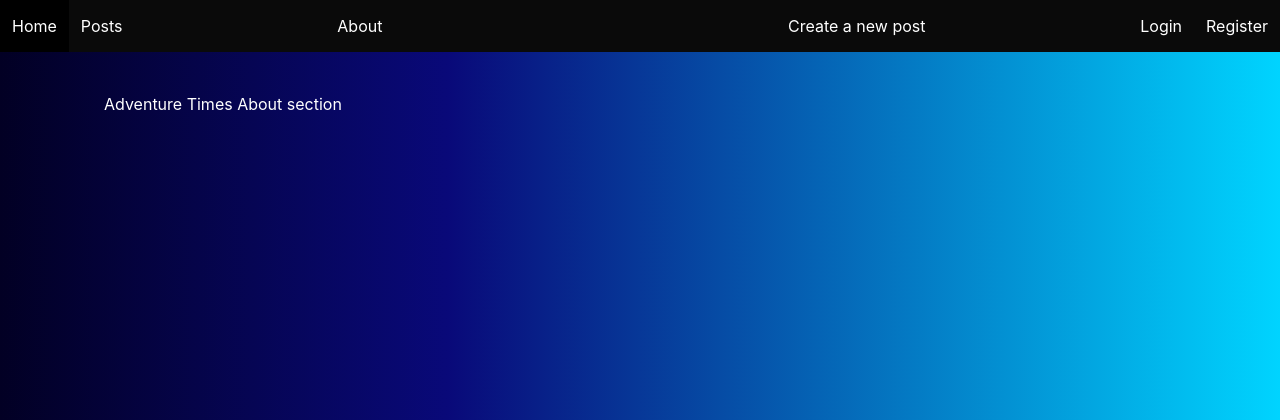
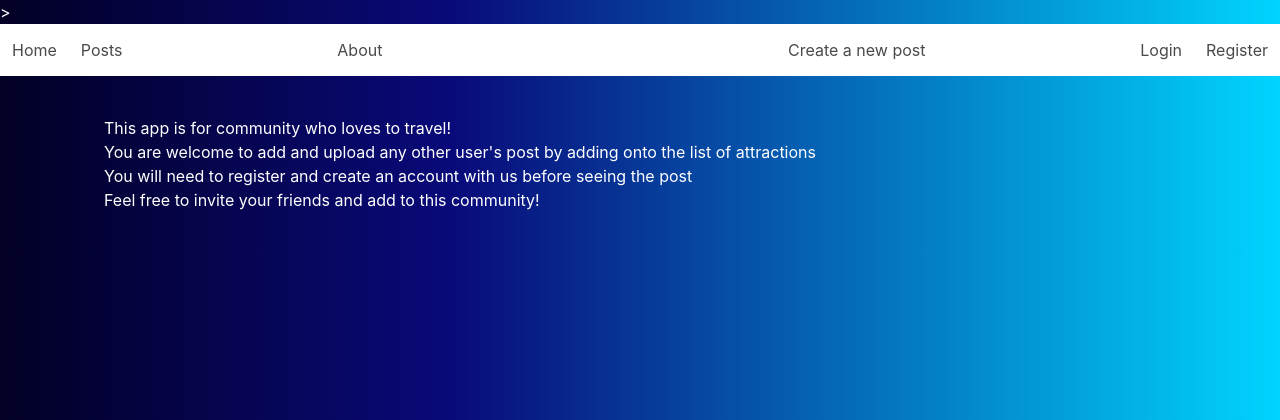
Before and after one commit to Tiranoe/adventureTime, a Django app: page /about/ in a window 1280 px wide. Shown: the top 420 px of the page. Run offline with Django 4.2, Linux system fonts and the light colour scheme.

Commit message:
added css, and Finalized details of the page

```diff
--- a/capstone/settings.py
+++ b/capstone/settings.py
@@ -135,3 +135,7 @@ STATICFILES_DIRS = [os.path.join(BASE_DIR,'main_app/static')]
 # Add this variable to specify where successful logins should redirect to
 LOGIN_REDIRECT_URL = '/posts/'
 LOGOUT_REDIRECT_URL = '/'
+
+# Heroku deployment.
+import django_heroku
+django_heroku.settings(locals())
--- a/main_app/static/styles/main.css
+++ b/main_app/static/styles/main.css
@@ -8,6 +8,7 @@ body {
   h2,
   h3 {
     color: #ffffff;
+
   }
 
   .container {
@@ -21,10 +22,10 @@ body {
 
   .gallery {
     display: grid;
-    grid-template-columns: 100%;
+    grid-template-columns: 80%;
     grid-template-rows: repeat(auto-fit, minmax(280px, 1fr));
     justify-content: center;
-    row-gap: 100px;
+    row-gap: 70px;
   }
 
   .gallery .card {
--- a/main_app/templates/about.html
+++ b/main_app/templates/about.html
@@ -1,4 +1,7 @@
 {% extends 'base.html' %}
 {% block content %}
-<h1>Adventure Times About section</h1>
+<h1>This app is for community who loves to travel!</h1>
+<h1>You are welcome to add and upload any other user's post by adding onto the list of attractions</h3>
+<h1>You will need to register and create an account with us before seeing the post</h3>
+<h1>Feel free to invite your friends and add to this community!</h4>
 {% endblock %}
--- a/main_app/templates/base.html
+++ b/main_app/templates/base.html
@@ -2,19 +2,22 @@
 
 <!DOCTYPE html>
 <html lang="en">
-    <head>
+    <head profile="http://www.w3.org/2005/10/profile">
         <meta charset="UTF-8" />
         <meta http-equiv="X-UA-Compatible" content="IE=edge" />
         <meta name="viewport" content="width=device-width, initial-scale=1.0" />
         <link rel="stylesheet" href="https://cdn.jsdelivr.net/npm/bulma@0.9.2/css/bulma.min.css">
         <link rel="stylesheet" href="{% static 'styles/main.css' %}" />
         <link rel="stylesheet" href="https://cdnjs.cloudflare.com/ajax/libs/font-awesome/5.15.4/css/all.min.css">
+        <link rel="icon"
+              type="image/png"
+              href="http://example.com/myicon.png">>
         <script src="{% static 'scripts/main.js' %}" defer></script>
         <script src="https://code.jquery.com/jquery-3.6.0.min.js" integrity="sha256-/xUj+3OJU5yExlq6GSYGSHk7tPXikynS7ogEvDej/m4=" crossorigin="anonymous"></script>
         <title>Adventure Time - {% block title %}{% endblock %}</title>
     </head>
     <body >
-        <nav class="navbar is-black" role="navigation" aria-label="main navigation">
+        <nav class="navbar is-grey" role="navigation" aria-label="main navigation">
             <div class="navbar-brand">
                 <a class="navbar-item" href="/">Home</a>
                 <a role="button" class="navbar-burger" aria-label="menu" aria-expanded="false">
@@ -23,10 +26,10 @@
                     <span aria-hidden="true"></span>
                 </a>
             </div>
-            <div class="navbar-menu navbar-start">
+            <div class="navbar-menu">
                 <a class="navbar-item" href="/posts">Posts</a>
             </div>
-            <div class="navbar-menu navbar-start">
+            <div class="navbar-menu">
                 <a class="navbar-item" href="/about">About</a>
             </div>
             <div class="navbar-menu navbar-end">
--- a/main_app/templates/home.html
+++ b/main_app/templates/home.html
@@ -1,5 +1,6 @@
 {% extends 'base.html' %}
 {% block content %}
-<h1>Welcome to your travel planner!
-    This app is called Adventure Time</h1>
+<h1>Welcome to your travel planner!</h1>
+<h1>This app is called Adventure Time</h1>
+<h1>This app is for people who wants a community to share their UNIQUE vacation experiences with others</h1>
 {% endblock %}
```
Also changed, not shown: main_app/static/scripts/main.js (line endings or trailing spaces), 2 other files.
